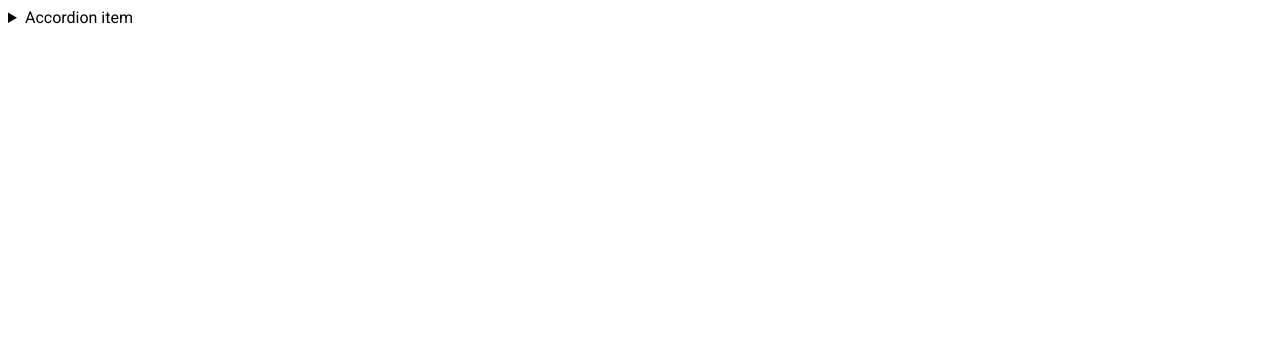
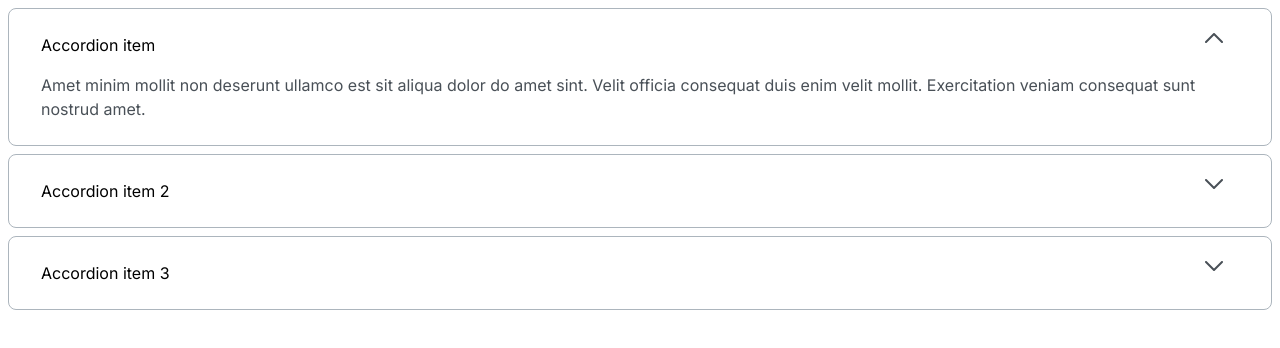
Before and after one commit to js-tasks-ru/htmlcss-20220919_kuzya9, a website: page 03-lection1/02-accordion/index.html in a window 1280 px wide. Drawn offline with Linux system fonts and the light colour scheme.

Commit message:
dz3-2 accordion

```diff
--- a/03-lection1/02-accordion/accordion.css
+++ b/03-lection1/02-accordion/accordion.css
@@ -1 +1,41 @@
 /* Стилизация аккордеона */
+
+.accordion__item {
+    font-size:16px;
+    vertical-align: top;
+    text-align:left;
+    border: 1px solid #ACB5BD;
+    border-radius: 8px;
+    padding: 24px 48px 24px 32px;
+    cursor:pointer;
+    margin: 8px;
+}
+
+.accordion__summary {
+    list-style: none;
+    font-family: Inter;
+    font-style: normal;
+    font-weight: 400;
+    font-size: 16px;
+    line-height: 24px;
+    display:flex;
+    justify-content:space-between;
+}
+
+.accordion__content {
+    font-family: Inter;
+    font-weight: 400;
+    font-size: 16px;
+    line-height: 24px;
+    color: #495057;
+    margin-bottom: 0;
+}
+
+.accordion__item[open] .accordion__marker {
+    transform: rotate(180deg);
+}
+
+summary::-webkit-details-marker {
+    /* Hides marker on Safari */
+    display: none;
+}
--- a/03-lection1/02-accordion/index.html
+++ b/03-lection1/02-accordion/index.html
@@ -1,17 +1,46 @@
 <!DOCTYPE html>
 <!-- Страница с аккордеоном -->
+<meta charset="utf-8">
 <html lang="ru">
     <head>
         <link rel="stylesheet" href="../../assets/css/main.css">
         <link rel="stylesheet" href="./accordion.css">
     </head>
     <body>
-        <details>
-            <summary>
+        <details open class="accordion__item">
+            <summary class="accordion__summary">
                 Accordion item
+                <svg class="accordion__marker" width="18" height="10" viewBox="0 0 18 10" fill="none" xmlns="http://www.w3.org/2000/svg">
+                    <path d="M1 1L9 9L17 1" stroke="#495057" stroke-width="2" stroke-linecap="round" stroke-linejoin="round"/>
+                </svg>
             </summary>
-            <p>
-                Hidden content
+            <p class="accordion__content">
+                Amet minim mollit non deserunt ullamco est sit aliqua dolor do amet sint. Velit officia consequat
+                duis enim velit mollit. Exercitation veniam consequat sunt nostrud amet.
+            </p>
+        </details>
+        <details class="accordion__item">
+            <summary class="accordion__summary">
+                Accordion item 2
+                <svg class="accordion__marker" width="18" height="10" viewBox="0 0 18 10" fill="none" xmlns="http://www.w3.org/2000/svg">
+                    <path d="M1 1L9 9L17 1" stroke="#495057" stroke-width="2" stroke-linecap="round" stroke-linejoin="round"/>
+                </svg>
+            </summary>
+            <p class="accordion__content">
+                Amet minim mollit non deserunt ullamco est sit aliqua dolor do amet sint. Velit officia consequat
+                duis enim velit mollit. Exercitation veniam consequat sunt nostrud amet.
+            </p>
+        </details>
+        <details class="accordion__item">
+            <summary class="accordion__summary">
+                Accordion item 3
+                <svg class="accordion__marker" width="18" height="10" viewBox="0 0 18 10" fill="none" xmlns="http://www.w3.org/2000/svg">
+                    <path d="M1 1L9 9L17 1" stroke="#495057" stroke-width="2" stroke-linecap="round" stroke-linejoin="round"/>
+                </svg>
+            </summary>
+            <p class="accordion__content">
+                Amet minim mollit non deserunt ullamco est sit aliqua dolor do amet sint. Velit officia consequat
+                duis enim velit mollit. Exercitation veniam consequat sunt nostrud amet.
             </p>
         </details>
     </body>
--- a/assets/css/main.css
+++ b/assets/css/main.css
@@ -28,3 +28,7 @@
 * {
     font-family: 'Roboto', sans-serif;
 }
+
+body {
+    margin: 0px;
+}
```
